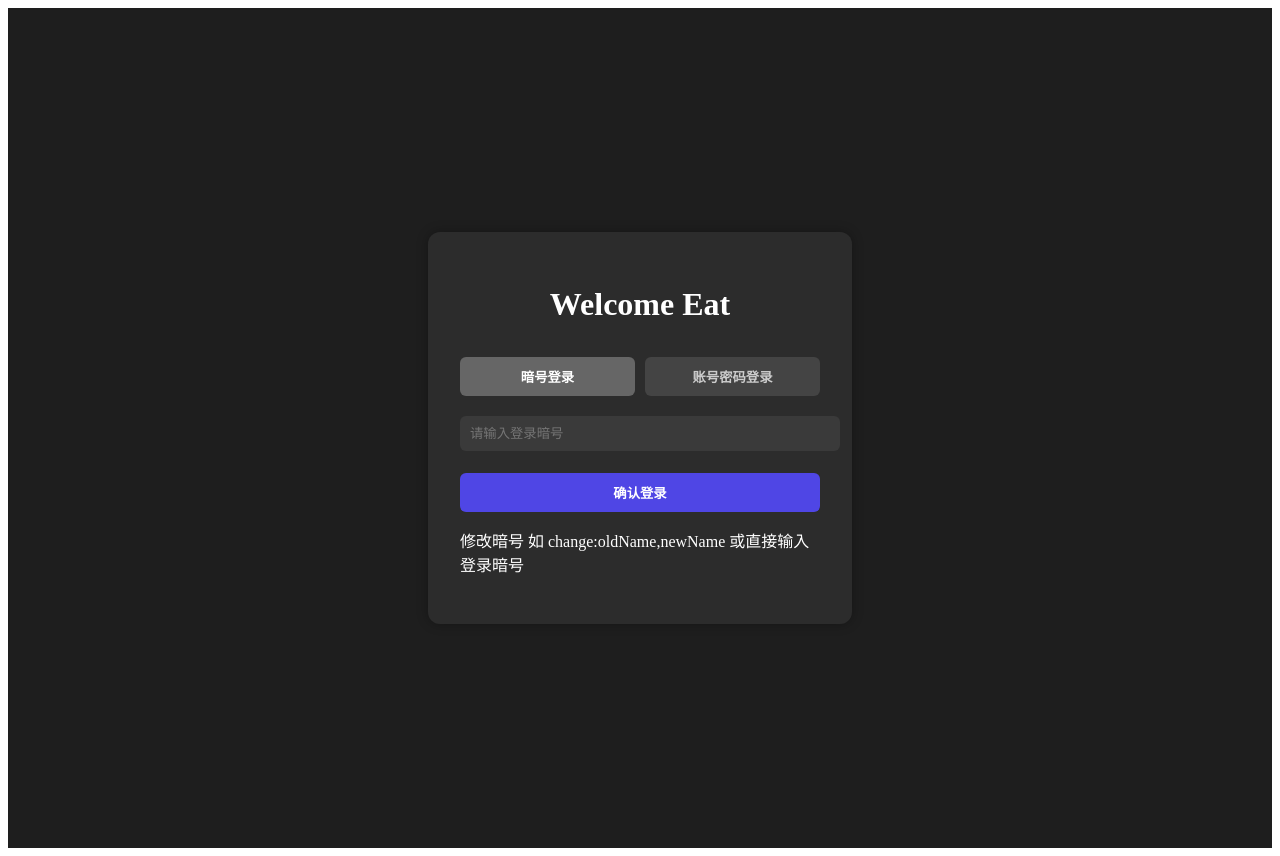
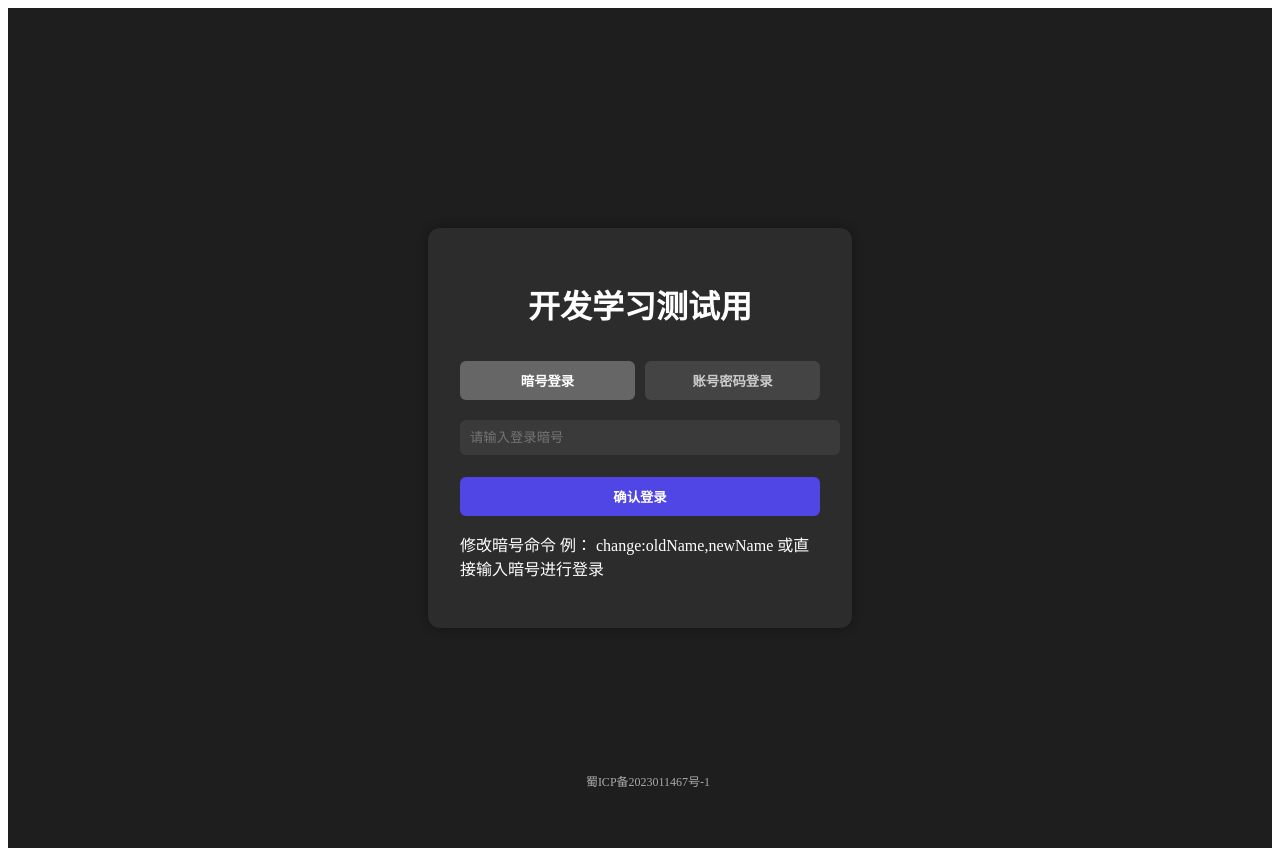
Before and after one commit to phpoh/useAItoEat, a Vue app in the folder 前端/useAItoEat-VUE/: page / in a window 1280 px wide. Both pictures are taken after a click on the button "暗号登录". Built offline with nearby package versions, Linux system fonts and the light colour scheme.

Commit message:
Bugfix 2025.5.21 22:39

```diff
--- a/前端/useAItoEat-VUE/src/components/Chat.vue
+++ b/前端/useAItoEat-VUE/src/components/Chat.vue
@@ -2,18 +2,18 @@
   <div class="app-container">
     <!-- AI 聊天窗口 -->
     <div class="chat-box">
-      <div class="chat-title">🤖 AI 聊天</div>
+      <div class="chat-title">🤖 AI 数字分身</div>
       <div class="chat-messages">
         <div v-for="msg in messages" :key="msg.id" class="chat-message">
           <strong>{{ msg.sender }}:</strong> {{ msg.text }}
         </div>
         <!-- 打字输出动画 -->
         <div v-if="typingText" class="chat-message">
-          <strong>机器人:</strong> {{ typingText }}
+          <strong>数字分身:</strong> {{ typingText }}
         </div>
         <!-- 等待中动画 -->
         <div v-else-if="isWaitingForReply" class="chat-message typing-indicator">
-          <strong>机器人:</strong>
+          <strong>数字分身:</strong>
           正在输入<span class="dot">.</span><span class="dot">.</span><span class="dot">.</span>
         </div>
       </div>
--- a/前端/useAItoEat-VUE/src/components/LoginPage.vue
+++ b/前端/useAItoEat-VUE/src/components/LoginPage.vue
@@ -5,19 +5,18 @@
     </div>
 
     <div class="login-box">
-      <h1>Welcome Eat</h1>
+      <h1>开发学习测试用</h1>
       <div class="tab-header">
         <button :class="{ active: loginMethod === 'qrcode' }" @click="loginMethod = 'qrcode'">暗号登录</button>
         <button :class="{ active: loginMethod === 'password' }" @click="loginMethod = 'password'">账号密码登录</button>
       </div>
 
-      <!-- 扫码登录变成特殊命令输入 -->
       <div v-if="loginMethod === 'qrcode'" class="qrcode-area">
         <input type="text" v-model="specialCommand" placeholder="请输入登录暗号" />
         <button @click="handleSpecialCommandLogin" :disabled="isWaiting">
           {{ isWaiting ? '等待响应...' : '确认登录' }}
         </button>
-        <p>修改暗号 如 change:oldName,newName 或直接输入登录暗号</p>
+        <p>修改暗号命令 例： change:oldName,newName 或直接输入暗号进行登录</p>
       </div>
 
       <div v-if="loginMethod === 'password'" class="password-area">
@@ -31,6 +30,11 @@
       </div>
     </div>
   </div>
+
+  <!-- 备案号信息 -->
+  <div class="footer">
+    <a href="https://beian.miit.gov.cn/" target="_blank">蜀ICP备2023011467号-1</a>
+  </div>
 </template>
 
 <script setup>
@@ -41,13 +45,10 @@ import { useRouter } from 'vue-router';
 const router = useRouter();
 
 const loginMethod = ref('password');
-
 const username = ref('');
 const password = ref('');
 const remember = ref(false);
-
 const specialCommand = ref('');
-
 const showNotification = ref(false);
 const notificationMessage = ref('');
 const isWaiting = ref(false);
@@ -87,7 +88,6 @@ const handlePasswordLogin = async () => {
   }
 };
 
-// 处理扫码登录的特殊命令
 const handleSpecialCommandLogin = async () => {
   if (!specialCommand.value) {
     return showMsg('请输入登录暗号');
@@ -100,7 +100,6 @@ const handleSpecialCommandLogin = async () => {
     const cmd = specialCommand.value.trim();
 
     if (cmd.startsWith('change:')) {
-      // 格式 change:oldName,newName
       const params = cmd.slice(7).split(',');
       if (params.length !== 2) {
         showMsg('修改命令格式错误，应为 change:oldName,newName');
@@ -117,9 +116,7 @@ const handleSpecialCommandLogin = async () => {
       } else {
         showMsg('修改失败：' + changeResp.data);
       }
-
     } else {
-      // 默认当作登录命令处理（不再需要 login: 前缀）
       const username = cmd;
       const loginResp = await axios.post('http://127.0.0.1:8888/viplogin/login', {
         name: username,
@@ -132,7 +129,6 @@ const handleSpecialCommandLogin = async () => {
         showMsg('登录失败：用户名或密码错误');
       }
     }
-
   } catch (error) {
     console.error(error);
     showMsg('服务器错误，操作失败');
@@ -140,7 +136,6 @@ const handleSpecialCommandLogin = async () => {
     isWaiting.value = false;
   }
 };
-
 </script>
 
 <style scoped>
@@ -220,4 +215,22 @@ button {
   margin-bottom: 20px;
   text-align: center;
 }
+
+.footer {
+  position: fixed;
+  bottom: 10px;
+  width: 100%;
+  text-align: center;
+  color: #aaa;
+  font-size: 12px;
+}
+
+.footer a {
+  color: #aaa;
+  text-decoration: none;
+}
+
+.footer a:hover {
+  text-decoration: underline;
+}
 </style>
```
